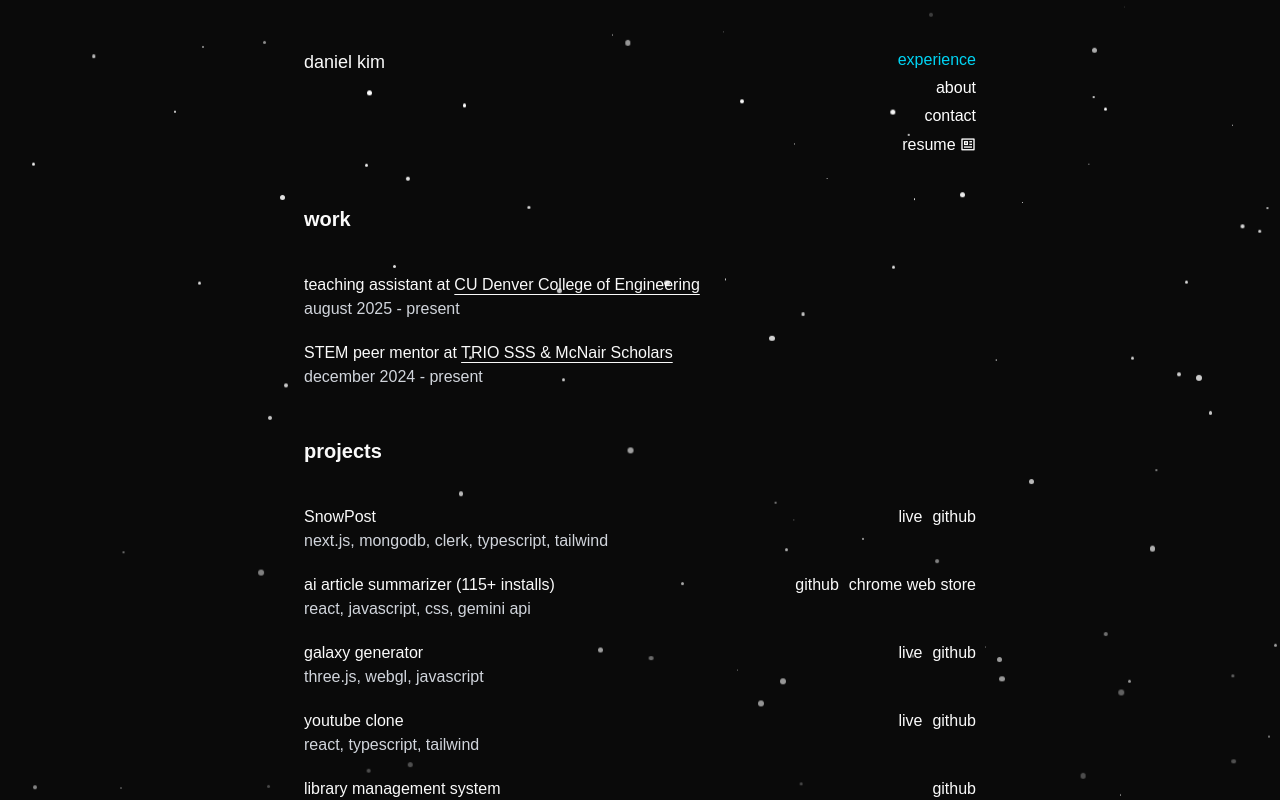
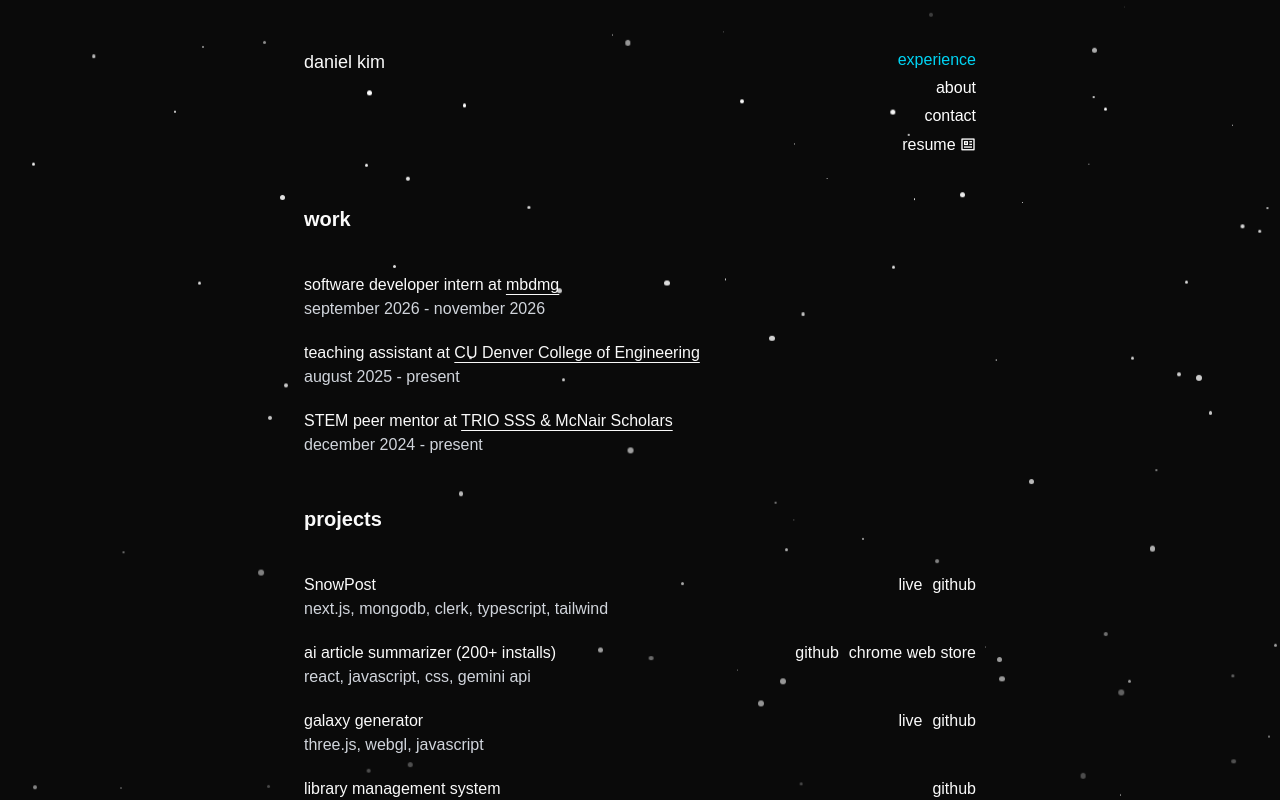
Before and after one commit to dkim2448/ts-portfolio, a React (Vite) app: page / in a window 1280 px wide. Shown: the top 800 px of the page. Built offline with nearby package versions, Linux system fonts and the light colour scheme; a web font is replaced by a local one.

Commit message:
updated portfolio sep 2026

```diff
--- a/src/components/Navbar.tsx
+++ b/src/components/Navbar.tsx
@@ -36,7 +36,7 @@ export default function Navbar() {
 				</a>
 
 				<a
-					href="/daniel-kim-resume.pdf"
+					href="/1_daniel.kim_resume.pdf"
 					target="_blank"
 					rel="noreferrer"
 					className={staticLinkClass}
--- a/src/data.ts
+++ b/src/data.ts
@@ -3,6 +3,11 @@ import type { ExperienceItem } from "./types";
 // Update these arrays when your work/projects change — no JSX editing needed
 
 export const work: ExperienceItem[] = [
+	{
+		title: "software developer intern at",
+		org: "mbdmg",
+		date: "september 2026 - november 2026",
+	},
 	{
 		title: "teaching assistant at",
 		org: "CU Denver College of Engineering",
@@ -27,7 +32,7 @@ export const projects: ExperienceItem[] = [
 		],
 	},
 	{
-		title: "ai article summarizer (115+ installs)",
+		title: "ai article summarizer (200+ installs)",
 		date: "react, javascript, css, gemini api",
 		links: [
 			{
@@ -49,14 +54,6 @@ export const projects: ExperienceItem[] = [
 		],
 	},
 	{
-		title: "youtube clone",
-		date: "react, typescript, tailwind",
-		links: [
-			{ label: "live", url: "https://dkim2448.github.io/youtube-clone-ts/" },
-			{ label: "github", url: "https://github.com/dkim2448/youtube-clone-ts" },
-		],
-	},
-	{
 		title: "library management system",
 		date: "c++",
 		links: [
```
Also changed, not shown: 2 other files (tests, documents, lock files or other folders).
